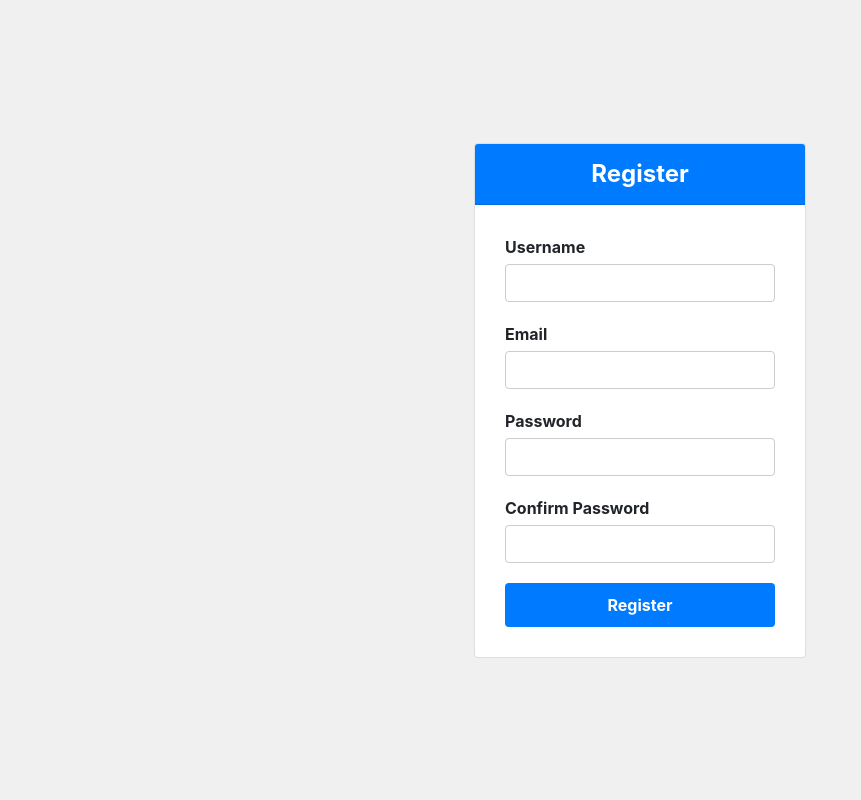
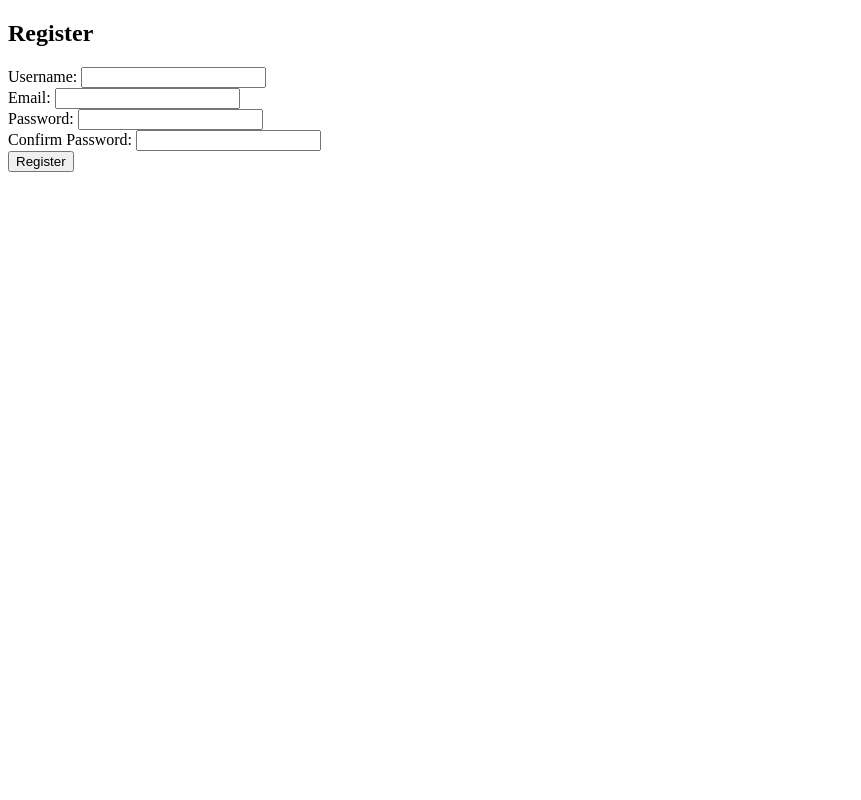
Before and after one commit to huso987/Chatbot_Django, a Django app: template chatpot/templates/register.html in a window 1280 px wide. Shown: the whole page, without its empty margins (0-861 px from the left). Run offline with Django 4.2, Linux system fonts and the light colour scheme; the template is opened without the code that fills it, so the values that code supplies are empty; some libraries are stand-ins or nearby versions.

Commit message:
register html

```diff
--- a/chatpot/chatbot/urls.py
+++ b/chatpot/chatbot/urls.py
@@ -4,5 +4,6 @@ from . import views
 urlpatterns = [
      path('', views.chatbot),
      path('login/', views.login),
+     path('register/', views.register)
 
 ]
--- a/chatpot/chatbot/views.py
+++ b/chatpot/chatbot/views.py
@@ -28,3 +28,6 @@ def chatbot(request):
 
 def login(request):
     return render(request, 'login.html')
+
+def register(request):
+    return render(request, 'register.html')
--- a/chatpot/templates/register.html
+++ b/chatpot/templates/register.html
@@ -1,102 +1,25 @@
-{% extends 'base.html' %}
+<!DOCTYPE html>
+<html>
+<head>
+    <title>Register</title>
+</head>
+<body>
+    <h2>Register</h2>
+    <form method="post">
+        {% csrf_token %}
+        <label for="username">Username:</label>
+        <input type="text" name="username" id="username" required><br>
 
-{% block title %}Register{% endblock %}
+        <label for="email">Email:</label>
+        <input type="email" name="email" id="email" required><br>
 
-{% block styles %}
-<style>
-  body {
-    background-color: #f0f0f0;
-  }
-  .register-container {
-    display: flex;
-    justify-content: center;
-    align-items: center;
-    height: 100vh;
-  }
-  .card {
-    max-width: 400px;
-  }
-  .card-header {
-    background-color: #007bff;
-    color: white;
-    font-size: 24px;
-    font-weight: bold;
-    text-align: center;
-  }
-  .card-body {
-    padding: 30px;
-  }
-  .form-group {
-    margin-bottom: 20px;
-  }
-  label {
-    font-weight: bold;
-    display: block;
-    margin-bottom: 5px;
-  }
-  input[type=text], input[type=password] {
-    border-radius: 4px;
-    border: 1px solid #ccc;
-    padding: 10px;
-    font-size: 16px;
-    width: 100%;
-    box-sizing: border-box;
-    margin-bottom: 10px;
-  }
-  button[type=submit] {
-    background-color: #007bff;
-    color: white;
-    font-size: 16px;
-    font-weight: bold;
-    padding: 10px 20px;
-    border: none;
-    border-radius: 4px;
-    cursor: pointer;
-    width: 100%;
-  }
-  button[type=submit]:hover {
-    background-color: #0062cc;
-  }
-  .alert-danger {
-    background-color: #f8d7da;
-    color: #721c24;
-    padding: 10px;
-    margin-bottom: 20px;
-    border: 1px solid #f5c6cb;
-    border-radius: 4px;
-  }
-</style>
-{% endblock %}
+        <label for="password">Password:</label>
+        <input type="password" name="password" id="password" required><br>
 
-{% block content %}
-<div class="register-container">
-  <div class="card">
-    <div class="card-header">Register</div>
-    <div class="card-body">
-      {% if error_message %}
-        <div class="alert alert-danger" role="alert">{{ error_message }}</div>
-      {% endif %}
-      <form method="post">
-        {% csrf_token %}
-        <div class="form-group">
-          <label for="username">Username</label>
-          <input type="text" class="form-control" id="username" name="username" required>
-        </div>
-        <div class="form-group">
-          <label for="email">Email</label>
-          <input type="text" class="form-control" id="email" name="email" required>
-        </div>
-        <div class="form-group">
-          <label for="password1">Password</label>
-          <input type="password" class="form-control" id="password1" name="password1" required>
-        </div>
-        <div class="form-group">
-          <label for="password2">Confirm Password</label>
-          <input type="password" class="form-control" id="password2" name="password2" required>
-        </div>
-        <button type="submit">Register</button>
-      </form>
-    </div>
-  </div>
-</div>
-{% endblock %}
+        <label for="password_confirmation">Confirm Password:</label>
+        <input type="password" name="password_confirmation" id="password_confirmation" required><br>
+
+        <input type="submit" value="Register">
+    </form>
+</body>
+</html>
```
